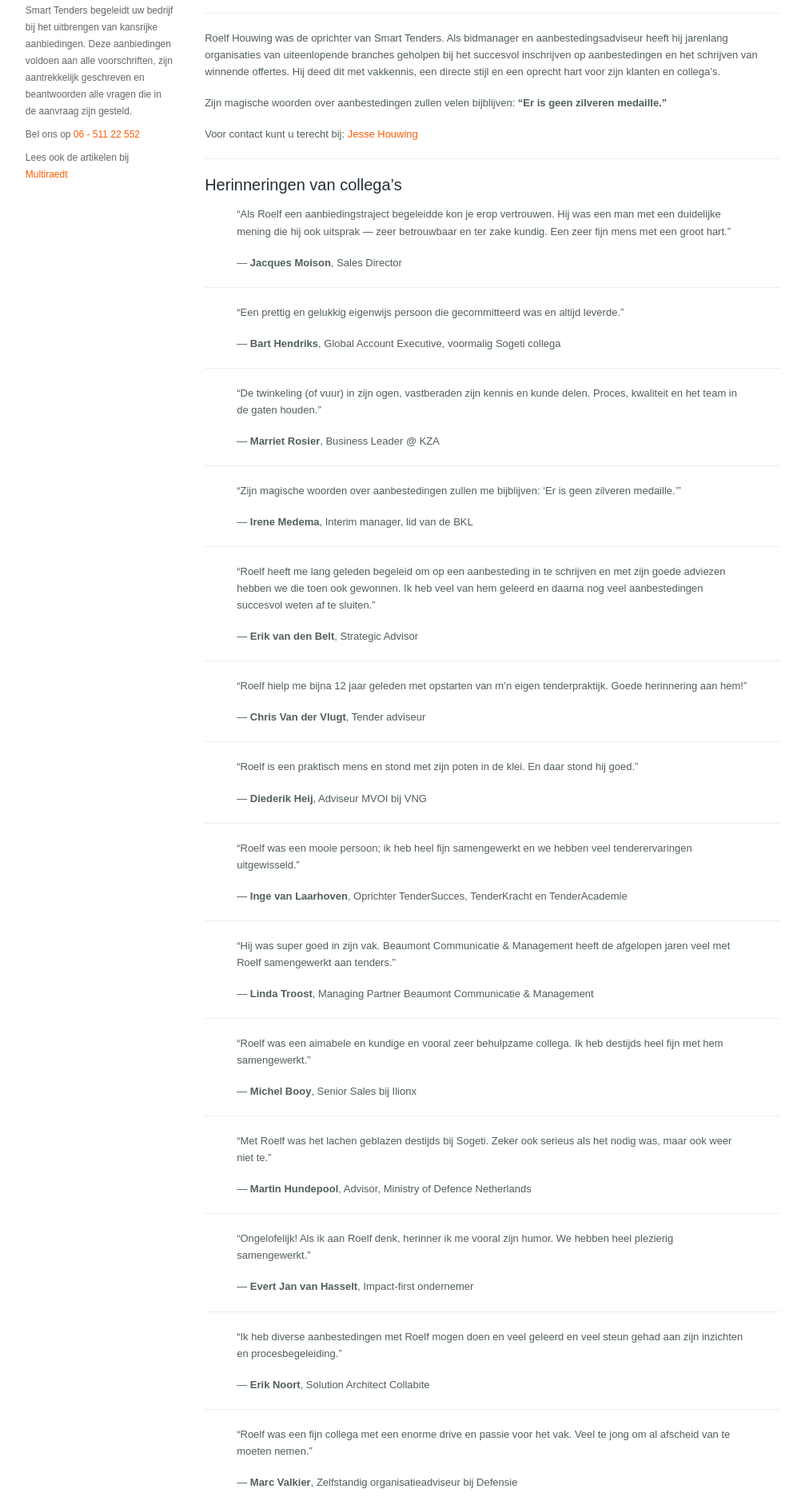
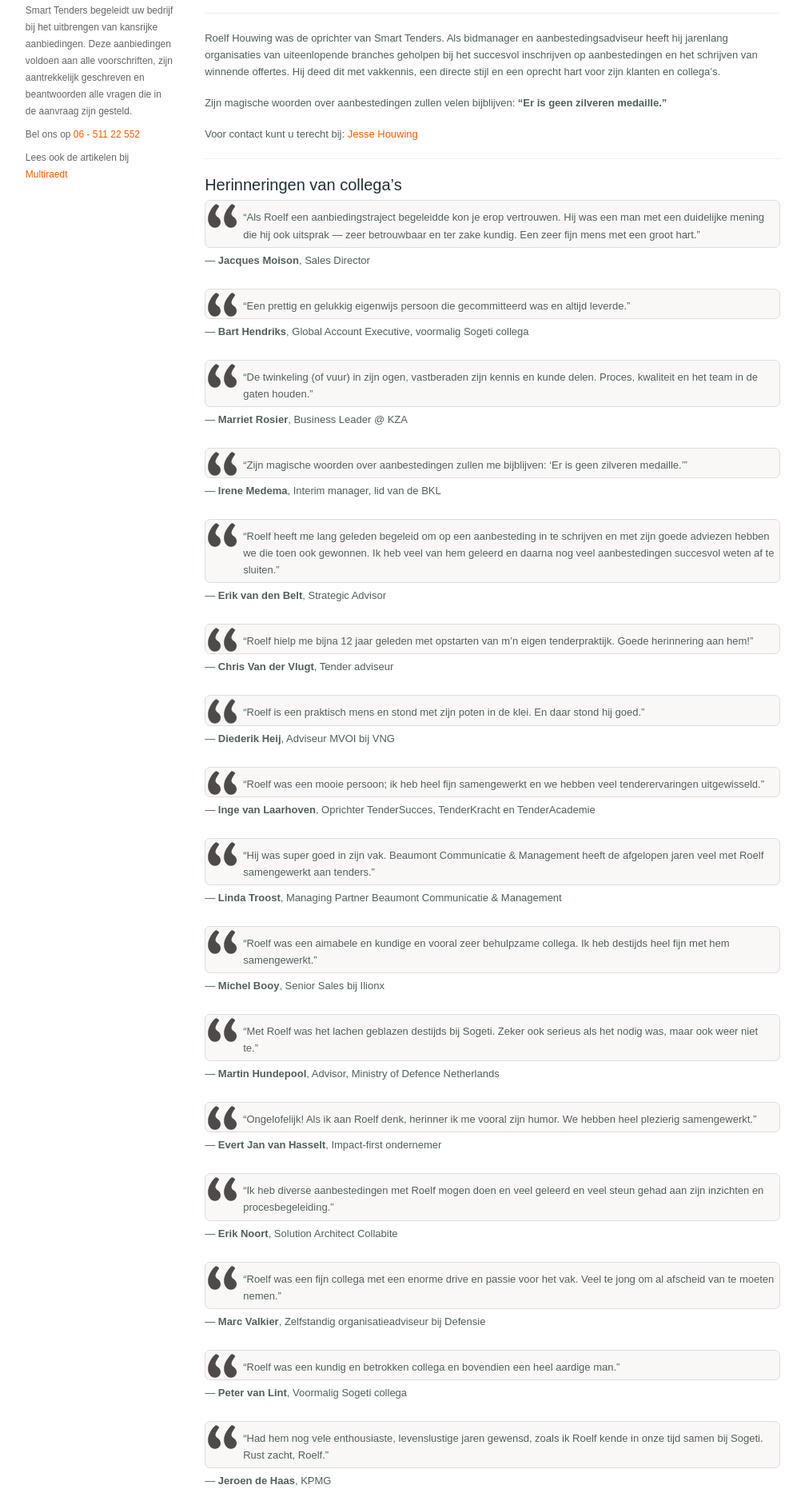
Before and after one commit to jessehouwing/smarttenders.nl, a Jekyll site: the page built from in-memoriam.md, in a window 1280 px wide. Shown: the part 390-2272 px from the top of the page at 80% size, without its empty margins (131-1138 px from the left). Built offline with Jekyll 4.4.1, drawn with Linux system fonts in a browser that asks for light colours; some of the changed text lies outside the part shown.

Commit message:
Adjust in-memoriam style to match compliments page
Agent-Logs-Url: https://github.com/jessehouwing/smarttenders.nl/sessions/ee117b5a-0a17-47e2-ac06-2650c1434647

Co-authored-by: jessehouwing <4173387+jessehouwing@users.noreply.github.com>

```diff
--- a/assets/css/style.css
+++ b/assets/css/style.css
@@ -93,6 +93,24 @@ hr {
   border: none;
   border-top: 1px solid #eee;
   margin: 20px 0;
+}
+
+blockquote {
+  border: 1px solid rgb(226, 220, 220);
+  background: rgb(250, 247, 247) url('../images/quote.png') no-repeat;
+  padding: 10px 5px 5px 47px;
+  text-shadow: 1px 1px #fff;
+  margin: 5px 0;
+  border-radius: 7px;
+}
+
+blockquote p {
+  margin-bottom: 0;
+}
+
+blockquote + p {
+  margin-top: 5px;
+  margin-bottom: 25px;
 }
 
 /* Utility
--- a/in-memoriam.md
+++ b/in-memoriam.md
@@ -14,126 +14,88 @@ permalink: /in-memoriam/
 
 ---
 
-Roelf Houwing was de oprichter van Smart Tenders. Als bidmanager en aanbestedingsadviseur heeft hij jarenlang organisaties van uiteenlopende branches geholpen bij het succesvol inschrijven op aanbestedingen en het schrijven van winnende offertes. Hij deed dit met vakkennis, een directe stijl en een oprecht hart voor zijn klanten en collega's.
+Roelf Houwing was de oprichter van Smart Tenders. Als bidmanager en aanbestedingsadviseur heeft hij jarenlang organisaties van uiteenlopende branches geholpen bij het succesvol inschrijven op aanbestedingen en het schrijven van winnende offertes. Hij deed dit met vakkennis, een directe stijl en een oprecht hart voor zijn klanten en collega’s.
 
-Zijn magische woorden over aanbestedingen zullen velen bijblijven: **"Er is geen zilveren medaille."**
+Zijn magische woorden over aanbestedingen zullen velen bijblijven: **“Er is geen zilveren medaille.”**
 
 Voor contact kunt u terecht bij: [Jesse Houwing](mailto:jesse@houwing.net)
 
 ---
 
-## Herinneringen van collega's
+## Herinneringen van collega’s
 
-> "Als Roelf een aanbiedingstraject begeleidde kon je erop vertrouwen. Hij was een man met een duidelijke mening die hij ook uitsprak — zeer betrouwbaar en ter zake kundig. Een zeer fijn mens met een groot hart."
->
-> — **Jacques Moison**, Sales Director
+> “Als Roelf een aanbiedingstraject begeleidde kon je erop vertrouwen. Hij was een man met een duidelijke mening die hij ook uitsprak — zeer betrouwbaar en ter zake kundig. Een zeer fijn mens met een groot hart.”
 
----
+— **Jacques Moison**, Sales Director
 
-> "Een prettig en gelukkig eigenwijs persoon die gecommitteerd was en altijd leverde."
->
-> — **Bart Hendriks**, Global Account Executive, voormalig Sogeti collega
+> “Een prettig en gelukkig eigenwijs persoon die gecommitteerd was en altijd leverde.”
 
----
+— **Bart Hendriks**, Global Account Executive, voormalig Sogeti collega
 
-> "De twinkeling (of vuur) in zijn ogen, vastberaden zijn kennis en kunde delen. Proces, kwaliteit en het team in de gaten houden."
->
-> — **Marriet Rosier**, Business Leader @ KZA
+> “De twinkeling (of vuur) in zijn ogen, vastberaden zijn kennis en kunde delen. Proces, kwaliteit en het team in de gaten houden.”
 
----
+— **Marriet Rosier**, Business Leader @ KZA
 
-> "Zijn magische woorden over aanbestedingen zullen me bijblijven: 'Er is geen zilveren medaille.'"
->
-> — **Irene Medema**, Interim manager, lid van de BKL
+> “Zijn magische woorden over aanbestedingen zullen me bijblijven: ‘Er is geen zilveren medaille.’”
 
----
+— **Irene Medema**, Interim manager, lid van de BKL
 
-> "Roelf heeft me lang geleden begeleid om op een aanbesteding in te schrijven en met zijn goede adviezen hebben we die toen ook gewonnen. Ik heb veel van hem geleerd en daarna nog veel aanbestedingen succesvol weten af te sluiten."
->
-> — **Erik van den Belt**, Strategic Advisor
+> “Roelf heeft me lang geleden begeleid om op een aanbesteding in te schrijven en met zijn goede adviezen hebben we die toen ook gewonnen. Ik heb veel van hem geleerd en daarna nog veel aanbestedingen succesvol weten af te sluiten.”
 
----
+— **Erik van den Belt**, Strategic Advisor
 
-> "Roelf hielp me bijna 12 jaar geleden met opstarten van m'n eigen tenderpraktijk. Goede herinnering aan hem!"
->
-> — **Chris Van der Vlugt**, Tender adviseur
+> “Roelf hielp me bijna 12 jaar geleden met opstarten van m’n eigen tenderpraktijk. Goede herinnering aan hem!”
 
----
+— **Chris Van der Vlugt**, Tender adviseur
 
-> "Roelf is een praktisch mens en stond met zijn poten in de klei. En daar stond hij goed."
->
-> — **Diederik Heij**, Adviseur MVOI bij VNG
+> “Roelf is een praktisch mens en stond met zijn poten in de klei. En daar stond hij goed.”
 
----
+— **Diederik Heij**, Adviseur MVOI bij VNG
 
-> "Roelf was een mooie persoon; ik heb heel fijn samengewerkt en we hebben veel tenderervaringen uitgewisseld."
->
-> — **Inge van Laarhoven**, Oprichter TenderSucces, TenderKracht en TenderAcademie
+> “Roelf was een mooie persoon; ik heb heel fijn samengewerkt en we hebben veel tenderervaringen uitgewisseld.”
 
----
+— **Inge van Laarhoven**, Oprichter TenderSucces, TenderKracht en TenderAcademie
 
-> "Hij was super goed in zijn vak. Beaumont Communicatie & Management heeft de afgelopen jaren veel met Roelf samengewerkt aan tenders."
->
-> — **Linda Troost**, Managing Partner Beaumont Communicatie & Management
+> “Hij was super goed in zijn vak. Beaumont Communicatie & Management heeft de afgelopen jaren veel met Roelf samengewerkt aan tenders.”
 
----
+— **Linda Troost**, Managing Partner Beaumont Communicatie & Management
 
-> "Roelf was een aimabele en kundige en vooral zeer behulpzame collega. Ik heb destijds heel fijn met hem samengewerkt."
->
-> — **Michel Booy**, Senior Sales bij Ilionx
+> “Roelf was een aimabele en kundige en vooral zeer behulpzame collega. Ik heb destijds heel fijn met hem samengewerkt.”
 
----
+— **Michel Booy**, Senior Sales bij Ilionx
 
-> "Met Roelf was het lachen geblazen destijds bij Sogeti. Zeker ook serieus als het nodig was, maar ook weer niet te."
->
-> — **Martin Hundepool**, Advisor, Ministry of Defence Netherlands
+> “Met Roelf was het lachen geblazen destijds bij Sogeti. Zeker ook serieus als het nodig was, maar ook weer niet te.”
 
----
+— **Martin Hundepool**, Advisor, Ministry of Defence Netherlands
 
-> "Ongelofelijk! Als ik aan Roelf denk, herinner ik me vooral zijn humor. We hebben heel plezierig samengewerkt."
->
-> — **Evert Jan van Hasselt**, Impact-first ondernemer
+> “Ongelofelijk! Als ik aan Roelf denk, herinner ik me vooral zijn humor. We hebben heel plezierig samengewerkt.”
 
----
+— **Evert Jan van Hasselt**, Impact-first ondernemer
 
-> "Ik heb diverse aanbestedingen met Roelf mogen doen en veel geleerd en veel steun gehad aan zijn inzichten en procesbegeleiding."
->
-> — **Erik Noort**, Solution Architect Collabite
+> “Ik heb diverse aanbestedingen met Roelf mogen doen en veel geleerd en veel steun gehad aan zijn inzichten en procesbegeleiding.”
 
----
+— **Erik Noort**, Solution Architect Collabite
 
-> "Roelf was een fijn collega met een enorme drive en passie voor het vak. Veel te jong om al afscheid van te moeten nemen."
->
-> — **Marc Valkier**, Zelfstandig organisatieadviseur bij Defensie
+> “Roelf was een fijn collega met een enorme drive en passie voor het vak. Veel te jong om al afscheid van te moeten nemen.”
 
----
+— **Marc Valkier**, Zelfstandig organisatieadviseur bij Defensie
 
-> "Roelf was een kundig en betrokken collega en bovendien een heel aardige man."
->
-> — **Peter van Lint**, Voormalig Sogeti collega
+> “Roelf was een kundig en betrokken collega en bovendien een heel aardige man.”
 
----
+— **Peter van Lint**, Voormalig Sogeti collega
 
-> "Had hem nog vele enthousiaste, levenslustige jaren gewenst, zoals ik Roelf kende in onze tijd samen bij Sogeti. Rust zacht, Roelf."
->
-> — **Jeroen de Haas**, KPMG
+> “Had hem nog vele enthousiaste, levenslustige jaren gewensd, zoals ik Roelf kende in onze tijd samen bij Sogeti. Rust zacht, Roelf.”
 
----
+— **Jeroen de Haas**, KPMG
 
-> "Ter zake kundig en goedlachs. Goede herinneringen aan Roelf als onze begeleider bij aanbestedingen."
->
-> — **Adri van der Wurff**, Adviseur
+> “Ter zake kundig en goedlachs. Goede herinneringen aan Roelf als onze begeleider bij aanbestedingen.”
 
----
+— **Adri van der Wurff**, Adviseur
 
-> "Roelf was een gewaardeerd collega uit de Sogeti-tijd."
->
-> — **Erwin van Groeninge**, Principal Consultant
+> “Roelf was een gewaardeerd collega uit de Sogeti-tijd.”
 
----
+— **Erwin van Groeninge**, Principal Consultant
 
-> "Roelf was een fijn mens en prettig om mee te communiceren."
->
-> — **Tjeerd Stel**, Counsellor
+> “Roelf was een fijn mens en prettig om mee te communiceren.”
 
----
+— **Tjeerd Stel**, Counsellor
```
Also changed, not shown: assets/images/quote.png (added).
